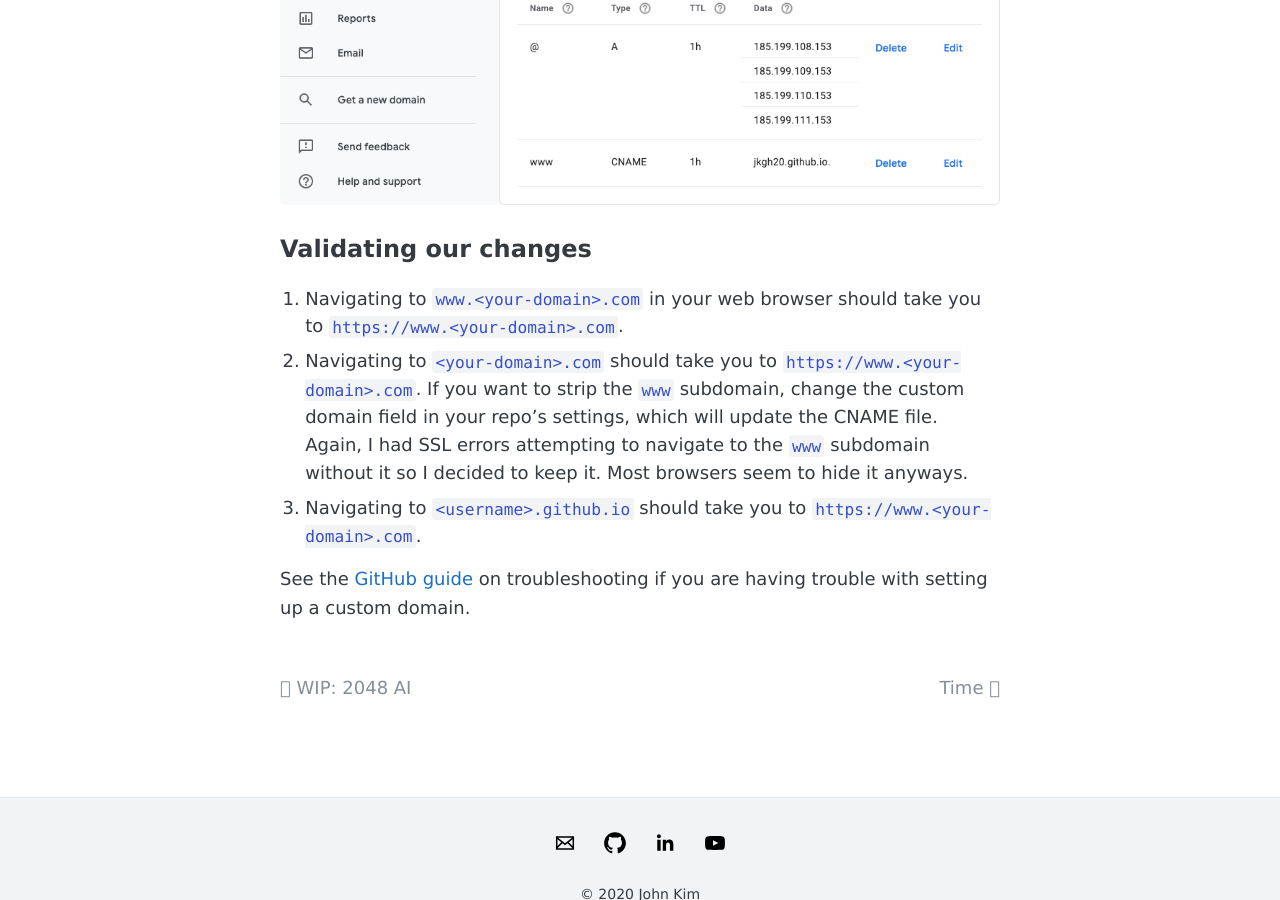
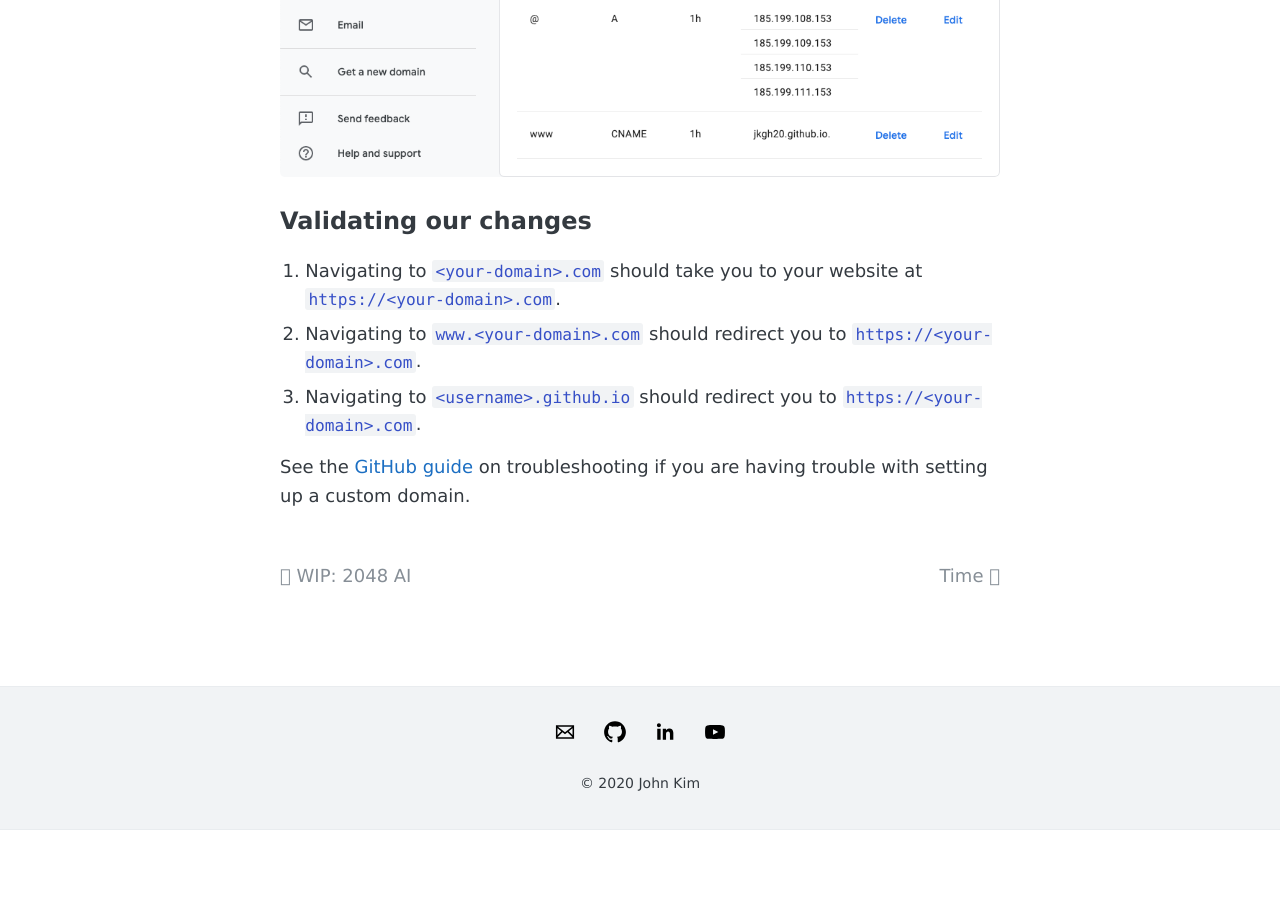
Before and after one commit to jkgh20/jkgh20.github.io, a Jekyll site: the page built from _posts/2020-03-07-setting-up-github-pages-with-google-domains.md, in a window 1280 px wide and 900 px high, scrolled down 1845 px. Built offline with Jekyll 4.4.1, drawn with Linux system fonts in a browser that asks for light colours; after the commit the page ends 2675 px from its top, so only the background shows below that; some of the changed text lies outside the part shown.

Commit message:
Update setting up GitHub Pages post

```diff
--- a/_posts/2020-03-07-setting-up-github-pages-with-google-domains.md
+++ b/_posts/2020-03-07-setting-up-github-pages-with-google-domains.md
@@ -22,9 +22,8 @@ self-documenting itself.
 that I followed.
 
 1. In your repo's settings, add a custom domain in the GitHub Pages section.
-   Unlike the GitHub instructions, I added the `www` subdomain, since I was
-   getting SSL certificate errors otherwise. Once you have saved this change,
-   there should be a new commit that added a `CNAME` file with your domain.
+   Once you have saved this change, there should be a new commit that added a
+   `CNAME` file with your domain.
 1. Check the option to Enforce HTTPS. There's no reason not to as we are issued
    a certificate from Let's Encrypt for free.
 
@@ -47,15 +46,12 @@ This is what my DNS settings look like at the end:
 
 ## Validating our changes
 
-1. Navigating to `www.<your-domain>.com` in your web browser should take you to
-   `https://www.<your-domain>.com`.
-1. Navigating to `<your-domain>.com` should take you to
-   `https://www.<your-domain>.com`. If you want to strip the `www` subdomain,
-   change the custom domain field in your repo's settings, which will update the
-   CNAME file. Again, I had SSL errors attempting to navigate to the `www`
-   subdomain without it so I decided to keep it. Most browsers seem to hide it anyways.
-1. Navigating to `<username>.github.io` should take you to
-   `https://www.<your-domain>.com`.
+1. Navigating to `<your-domain>.com` should take you to your website at
+   `https://<your-domain>.com`.
+1. Navigating to `www.<your-domain>.com` should redirect you to
+   `https://<your-domain>.com`.
+1. Navigating to `<username>.github.io` should redirect you to
+   `https://<your-domain>.com`.
 
 See the
 [GitHub guide](https://docs.github.com/en/github/working-with-github-pages/troubleshooting-custom-domains-and-github-pages)
```
